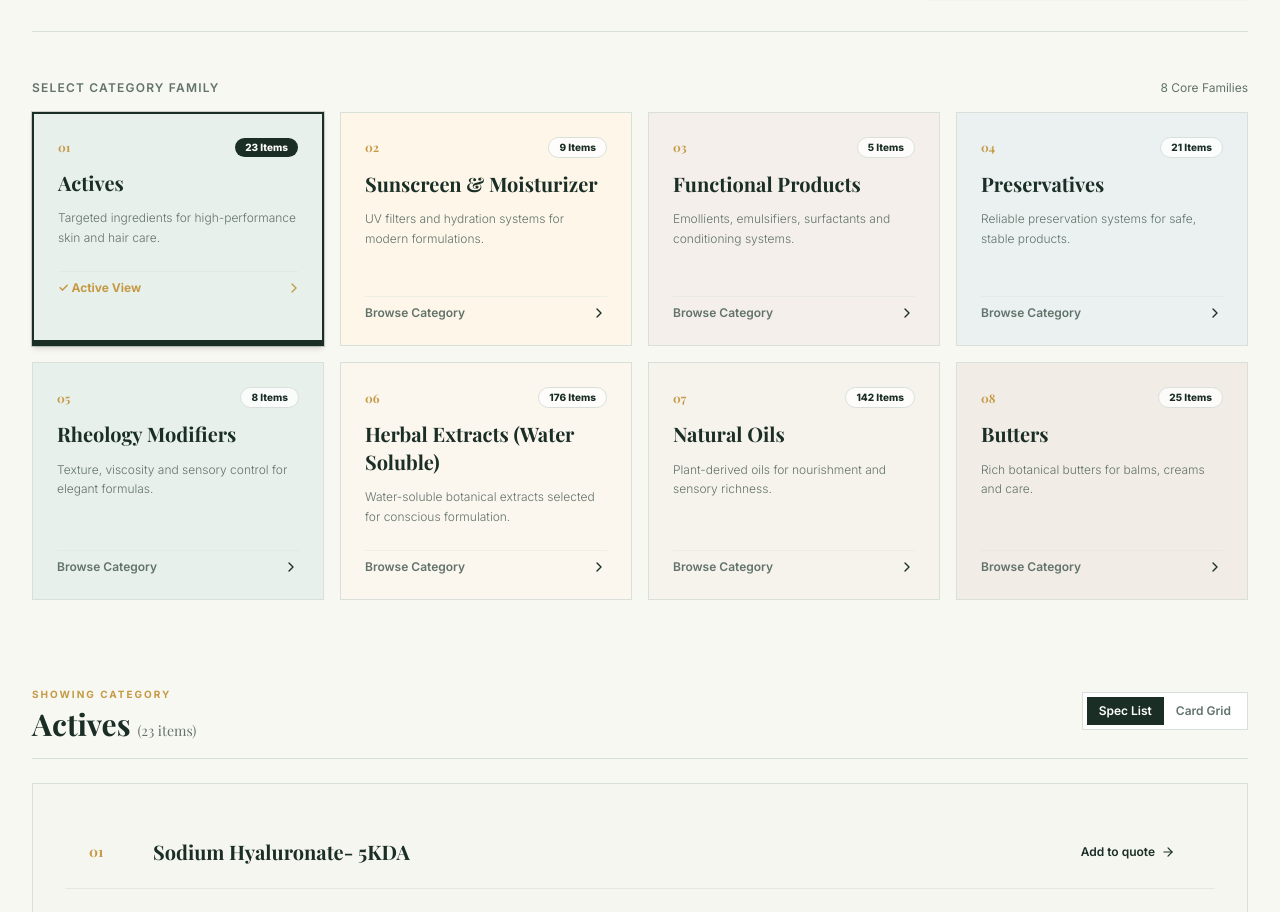
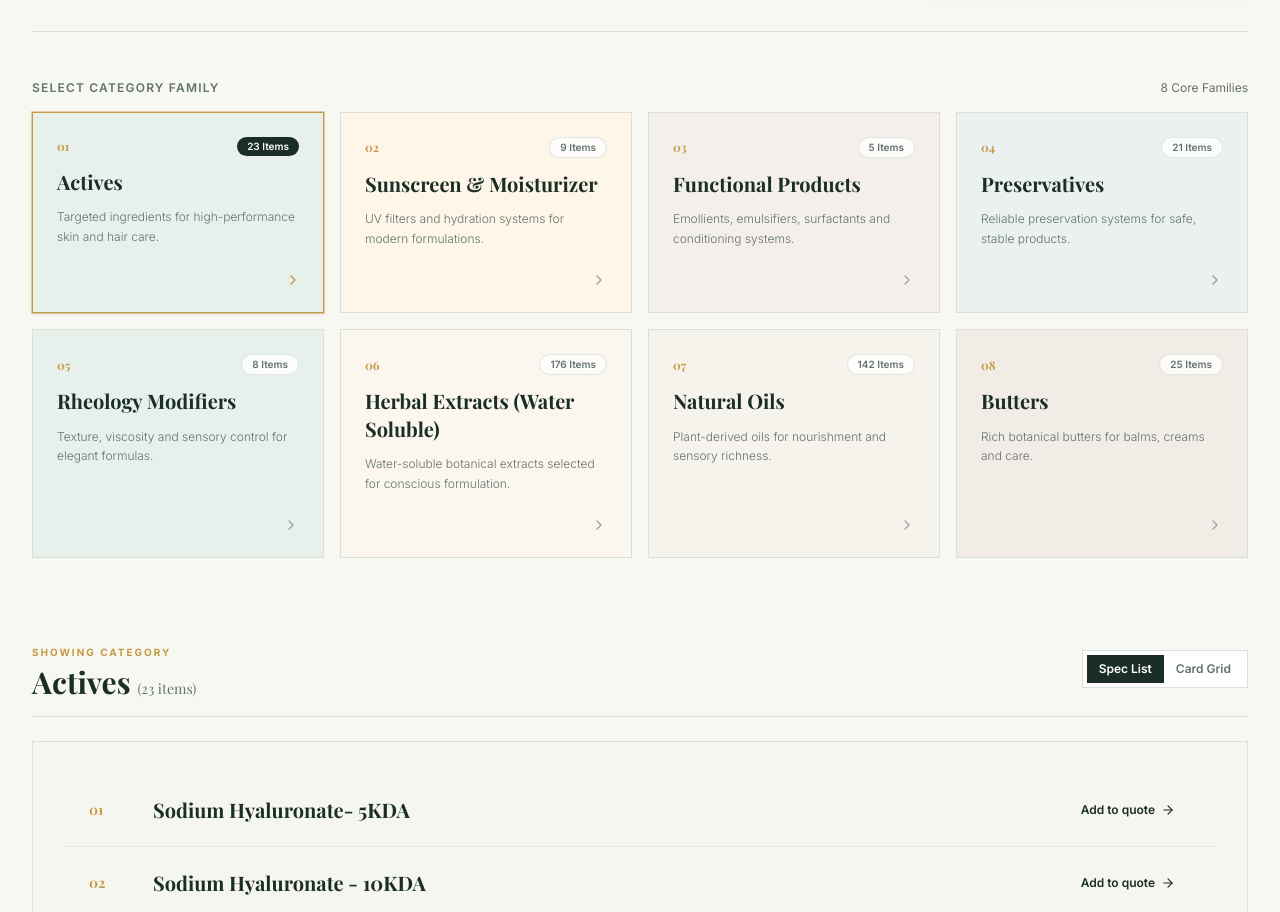
Before and after one commit to blazecodeprakhar/Pure-Vision-Chemicals, a Next.js app: page / in a window 1280 px wide. Shown: the part 1281-2193 px from the top of the page. Built offline with nearby package versions, Linux system fonts and the light colour scheme; a web font is replaced by a local one.

Commit message:
style: remove card text labels, remove dark bezels, and calm card selection animations

```diff
--- a/src/app/page.tsx
+++ b/src/app/page.tsx
@@ -285,15 +285,13 @@ export default function Home() {
                 const isSelected = selectedCategory === cat.name || (selectedCategory.includes("Herbal Extracts") && cat.name.includes("Herbal Extracts"));
 
                 return (
-                  <motion.div
+                  <div
                     key={cat.id}
                     onClick={() => setSelectedCategory(cat.name)}
-                    whileHover={{ y: -4 }}
-                    transition={{ type: "spring", stiffness: 300, damping: 20 }}
-                    className={`p-6 border transition-all duration-300 flex flex-col justify-between space-y-6 cursor-pointer group relative ${cat.bg} ${
+                    className={`p-6 border transition-all duration-200 flex flex-col justify-between space-y-5 cursor-pointer group relative ${cat.bg} ${
                       isSelected
-                        ? "border-2 border-[#1A2E26] shadow-md ring-1 ring-[#1A2E26]/20"
-                        : "border-[#D9E0DA] hover:border-[#1A2E26]/50 hover:shadow-sm"
+                        ? "border-[#C49A45] ring-1 ring-[#C49A45]/40 shadow-sm"
+                        : "border-[#D9E0DA] hover:border-[#C49A45]/40"
                     }`}
                   >
                     <div className="space-y-3">
@@ -301,14 +299,14 @@ export default function Home() {
                         <span className="font-serif-luxury text-xs font-bold text-[#C49A45]">
                           {cat.id}
                         </span>
-                        <span className={`px-2.5 py-0.5 text-[10px] font-extrabold rounded-full ${
-                          isSelected ? "bg-[#1A2E26] text-white" : "bg-white/80 text-[#1A2E26] border border-[#D9E0DA]"
+                        <span className={`px-2.5 py-0.5 text-[10px] font-semibold rounded-full ${
+                          isSelected ? "bg-[#1A2E26] text-white" : "bg-white/80 text-[#62736B] border border-[#D9E0DA]/80"
                         }`}>
                           {count} Items
                         </span>
                       </div>
 
-                      <h3 className="font-serif-luxury font-bold text-lg sm:text-xl text-[#1A2E26] leading-snug group-hover:text-[#2D4A3E] transition-colors">
+                      <h3 className="font-serif-luxury font-bold text-lg sm:text-xl text-[#1A2E26] leading-snug">
                         {cat.name}
                       </h3>
 
@@ -317,20 +315,12 @@ export default function Home() {
                       </p>
                     </div>
 
-                    <div className="pt-2 flex items-center justify-between border-t border-[#D9E0DA]/40 text-xs font-semibold text-[#1A2E26]">
-                      <span className={isSelected ? "text-[#C49A45] font-bold" : "text-[#62736B]"}>
-                        {isSelected ? "✓ Active View" : "Browse Category"}
-                      </span>
-                      <ChevronRight className={`h-4 w-4 transition-transform duration-300 ${
-                        isSelected ? "translate-x-1 text-[#C49A45]" : "group-hover:translate-x-1 text-[#1A2E26]"
+                    <div className="flex items-center justify-end pt-1">
+                      <ChevronRight className={`h-4 w-4 transition-transform duration-200 ${
+                        isSelected ? "text-[#C49A45] translate-x-0.5" : "text-[#62736B]/60 group-hover:text-[#1A2E26]"
                       }`} />
                     </div>
-
-                    {/* Active Selected Bottom Line */}
-                    {isSelected && (
-                      <div className="h-1 bg-[#1A2E26] absolute bottom-0 left-0 right-0" />
-                    )}
-                  </motion.div>
+                  </div>
                 );
               })}
             </div>
```
